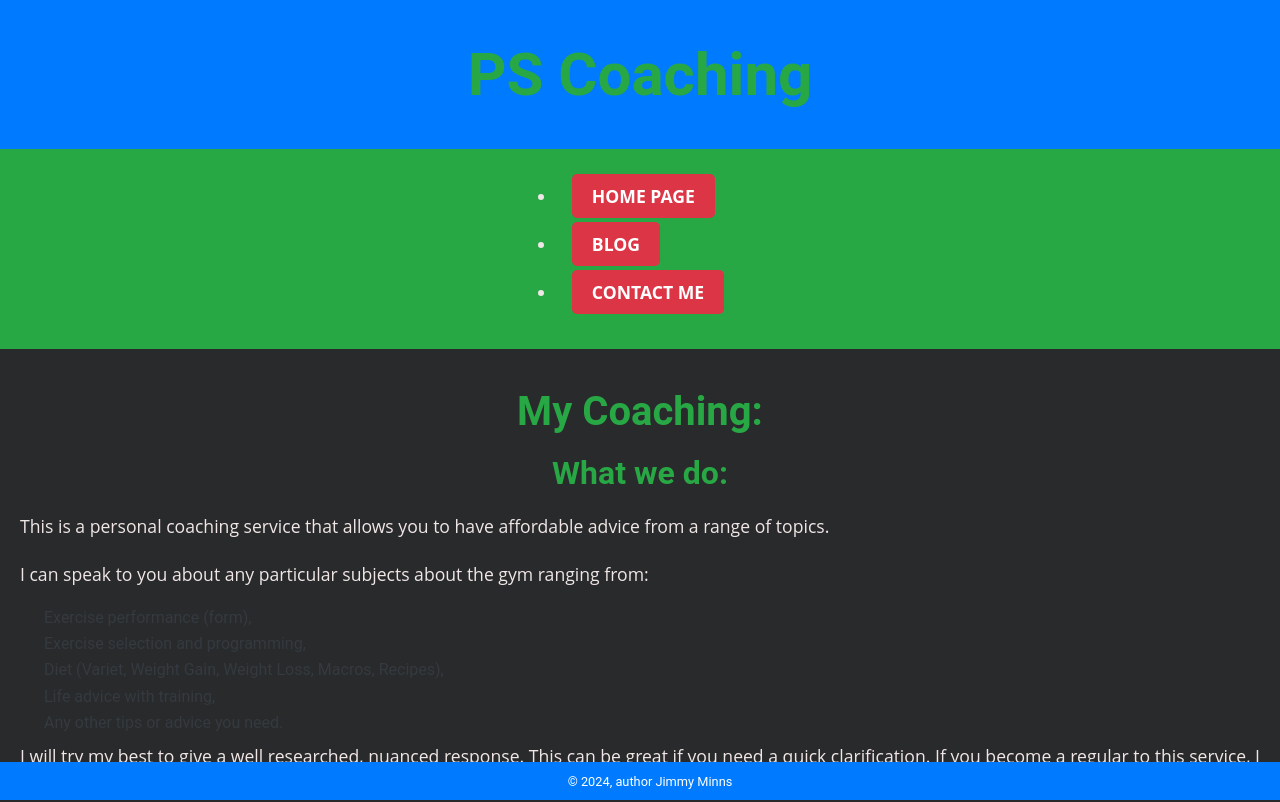
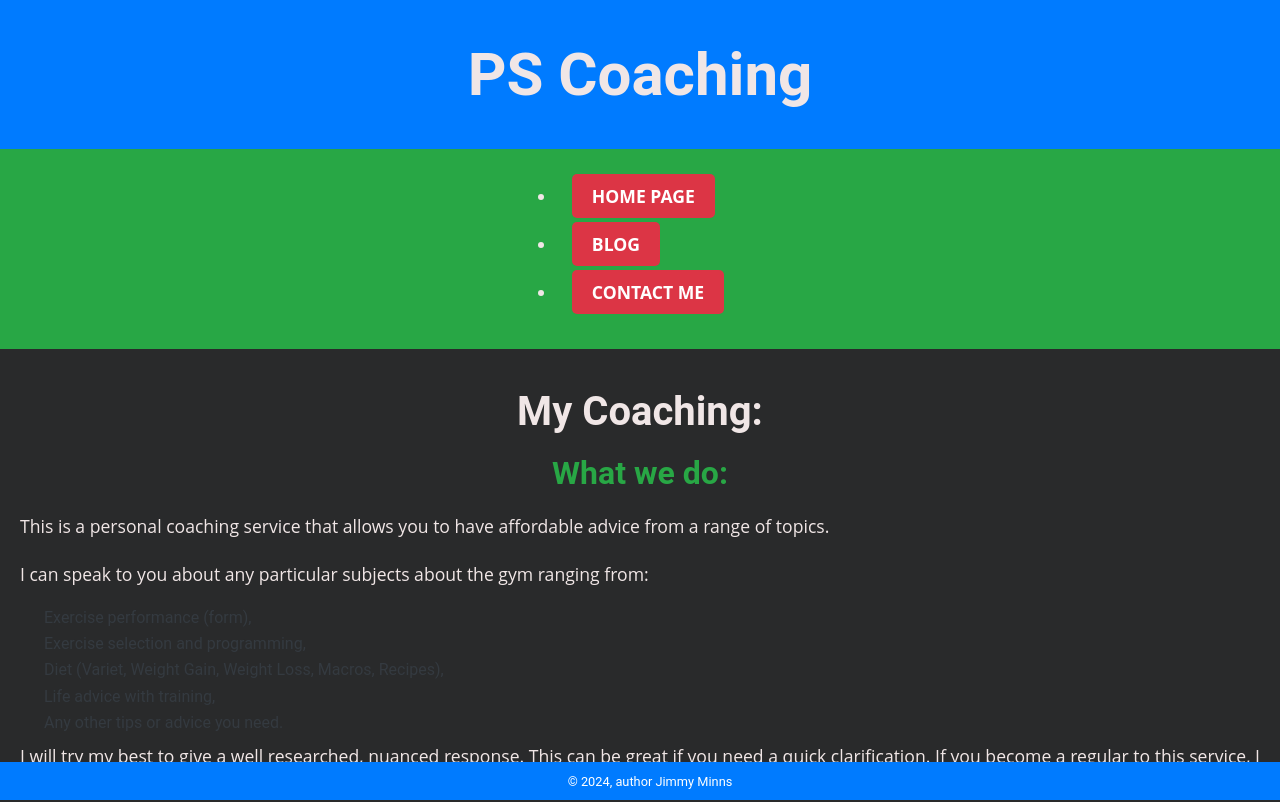
Before and after one commit to PlanetLumi/PlanetLumi.github.io, a plain HTML site: page index.html in a window 1280 px wide. Shown: the top 802 px of the page. Drawn offline with Linux system fonts and the light colour scheme.

Commit message:
hEADING fixed

```diff
--- a/css/style.css
+++ b/css/style.css
@@ -97,7 +97,7 @@ h1, h2, h3, h4, h5, h6 {
 
 h1 {
   font-size: 2.5em;
-  color:#28a745
+  color:#f0e6e6
 }
 
 h2 {
```
